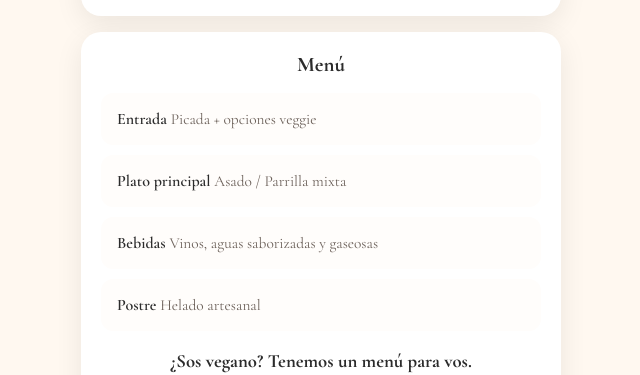
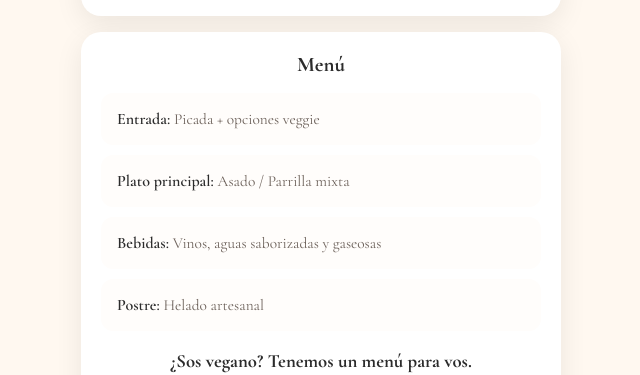
Before and after one commit to JordanCalle/anionuevo2026, a plain HTML site: page index.html in a window 1280 px wide. Shown: the part 1048-1423 px from the top of the page, 319-959 px from the left. Drawn offline with nearby package versions, Linux system fonts and the light colour scheme.

Commit message:
fix-formato-menu

```diff
--- a/index.html
+++ b/index.html
@@ -78,19 +78,19 @@
       <h2 id="menu-title">Menú</h2>
       <ul class="menu-list">
         <li class="menu-item">
-          <strong>Entrada</strong>
+          <strong>Entrada:</strong>
           <span class="menu-nota">Picada + opciones veggie</span>
         </li>
         <li class="menu-item">
-          <strong>Plato principal</strong>
+          <strong>Plato principal:</strong>
           <span class="menu-nota">Asado / Parrilla mixta</span>
         </li>
         <li class="menu-item">
-          <strong>Bebidas</strong>
+          <strong>Bebidas:</strong>
           <span class="menu-nota">Vinos, aguas saborizadas y gaseosas</span>
         </li>
         <li class="menu-item">
-          <strong>Postre</strong>
+          <strong>Postre:</strong>
           <span class="menu-nota">Helado artesanal</span>
         </li>
       </ul>
```
